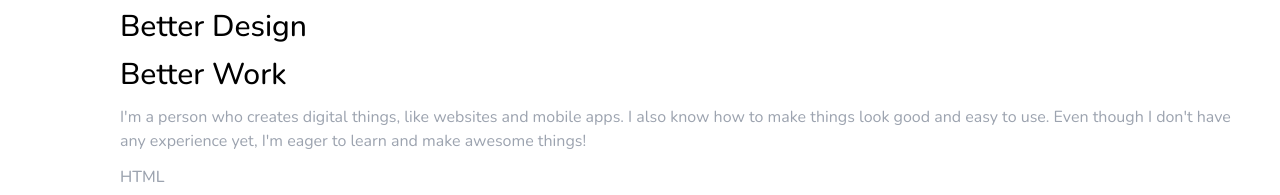
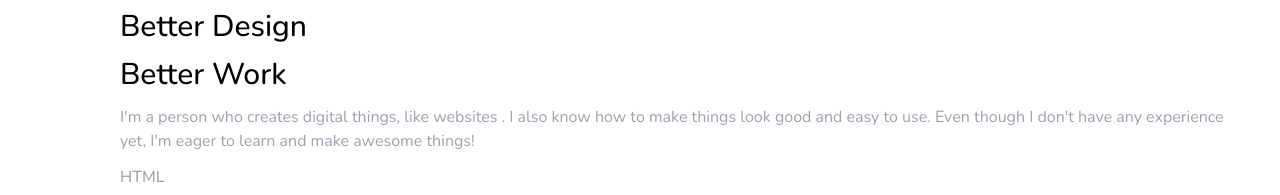
Before and after one commit to Shreyas0134/ShreyasKarandikar, a plain HTML site: page index.html in a window 1280 px wide. Shown: the part 987-1182 px from the top of the page. Drawn offline with nearby package versions, Linux system fonts and the light colour scheme.

Commit message:
Personal-portfolio

```diff
--- a/index.html
+++ b/index.html
@@ -114,7 +114,7 @@
           Better Work
         </h1>
         <p class="text-gray-400">
-          I'm a person who creates digital things, like websites and mobile apps. I also know how to make things look good and easy to use. Even though I don't have any experience yet, I'm eager to learn and make awesome things!
+          I'm a person who creates digital things, like websites . I also know how to make things look good and easy to use. Even though I don't have any experience yet, I'm eager to learn and make awesome things!
         </p>
         <h2 class="text-gray-400 font-medium">HTML</h2>
         <div class="w-full bg-gray-200 h-1.5 rounded-md">
```
